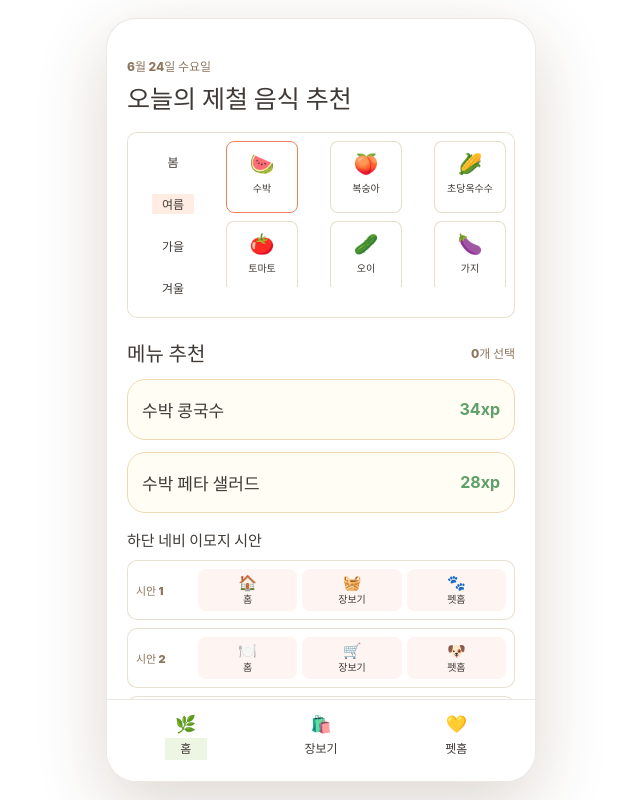
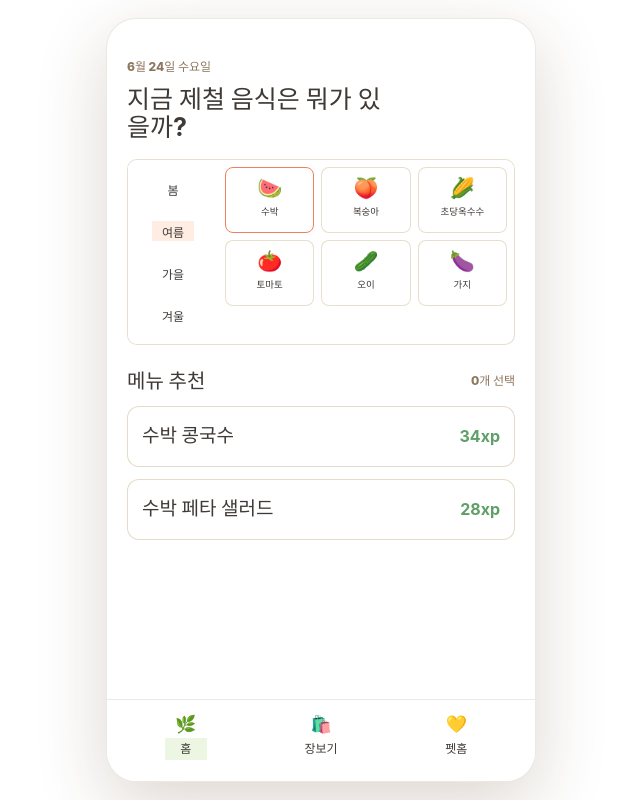
Before and after one commit to maengu86/Toss_menu, a React (Vite) app: page / in a window 1280 px wide. Shown: the whole page, without its empty margins (319-959 px from the left). Built offline with nearby package versions, Linux system fonts and the light colour scheme.

Commit message:
Apply fixed home pet and cart refinements

```diff
--- a/src/App.css
+++ b/src/App.css
@@ -509,12 +509,12 @@
 
 .season-panel-index .seasonal-grid {
   display: grid;
-  grid-template-columns: repeat(3, 72px);
-  justify-content: space-between;
+  grid-template-columns: repeat(3, minmax(0, 1fr));
+  justify-content: stretch;
   align-content: start;
-  gap: 8px;
-  max-height: 154px;
-  padding: 8px;
+  gap: 7px;
+  max-height: 146px;
+  padding: 7px;
   background: #ffffff;
   overflow-x: hidden;
   overflow-y: auto;
@@ -531,8 +531,8 @@
 .season-panel-index .seasonal-tile {
   width: 100%;
   min-width: 0;
-  height: 72px;
-  min-height: 72px;
+  height: 66px;
+  min-height: 66px;
   aspect-ratio: auto;
   align-content: center;
   gap: 4px;
@@ -629,10 +629,10 @@
 
 .seasonal-tile strong {
   color: #3f3a36;
-  min-height: 22px;
+  min-height: 20px;
   display: grid;
   place-items: center;
-  font-size: 10px;
+  font-size: 9.5px;
   line-height: 1.1;
   text-align: center;
   white-space: nowrap;
@@ -647,71 +647,6 @@
 
 .sub-directory-title {
   margin-top: 4px;
-}
-
-.compact-draft-title {
-  margin: 16px 0 10px;
-}
-
-.compact-draft-title h2 {
-  font-size: 15px;
-}
-
-.nav-emoji-drafts {
-  margin: 16px 0 18px;
-}
-
-.nav-emoji-draft-list {
-  display: grid;
-  gap: 8px;
-}
-
-.nav-emoji-draft {
-  display: grid;
-  grid-template-columns: 54px minmax(0, 1fr);
-  align-items: center;
-  gap: 8px;
-  padding: 8px;
-  border: 1px solid rgba(226, 216, 195, 0.78);
-  border-radius: 10px;
-  background: #ffffff;
-}
-
-.nav-emoji-draft > span {
-  color: #8d765e;
-  font-size: 11px;
-  font-weight: 900;
-}
-
-.nav-emoji-draft div {
-  display: grid;
-  grid-template-columns: repeat(3, minmax(0, 1fr));
-  gap: 5px;
-}
-
-.nav-emoji-draft i {
-  min-width: 0;
-  min-height: 42px;
-  display: grid;
-  place-items: center;
-  align-content: center;
-  gap: 4px;
-  border-radius: 8px;
-  background: rgba(242, 127, 91, 0.08);
-  font-style: normal;
-}
-
-.nav-emoji-draft b {
-  font-size: 15px;
-  line-height: 1;
-}
-
-.nav-emoji-draft em {
-  color: #3f3a36;
-  font-size: 10px;
-  font-style: normal;
-  font-weight: 900;
-  line-height: 1;
 }
 
 .tab-drafts {
@@ -995,12 +930,12 @@
 }
 
 .selected-menu-panel.variant-2 {
-  background: #fff8f5;
+  background: #ffffff;
 }
 
 .selected-menu-panel.variant-2 .selected-menu-shop {
-  color: #3f3a36;
-  background: #fff1eb;
+  color: #ffffff;
+  background: var(--orange);
 }
 
 .selected-menu-panel-head,
@@ -1060,9 +995,9 @@
   margin-top: 4px;
   border: 0;
   border-radius: 10px;
-  color: #3f3a36;
-  font-weight: 900;
-  background: #fff1eb;
+  color: #ffffff;
+  font-weight: 900;
+  background: var(--orange);
 }
 
 .menu-card {
@@ -1071,12 +1006,12 @@
   grid-template-columns: 1fr auto;
   gap: 12px;
   align-items: center;
-  padding: 14px;
-  border: 1px solid #efd8b4;
-  border-radius: 18px;
+  padding: 15px 14px;
+  border: 1px solid rgba(226, 216, 195, 0.9);
+  border-radius: 12px;
   color: #3e3327;
   text-align: left;
-  background: #fffdf4;
+  background: #ffffff;
   transition: transform 160ms ease, border-color 160ms ease, box-shadow 160ms ease;
 }
 
@@ -1097,7 +1032,8 @@
   display: block;
   margin: 3px 0;
   color: #3f3a36;
-  font-size: 17px;
+  font-size: 19px;
+  line-height: 1.2;
 }
 
 .menu-card p {
@@ -1462,6 +1398,7 @@
   grid-template-columns: repeat(3, 1fr);
   gap: 6px;
   position: absolute;
+  z-index: 200;
   right: 0;
   bottom: 0;
   left: 0;
@@ -1961,14 +1898,14 @@
 
 .toss-cart-orderbar {
   display: grid;
-  grid-template-columns: minmax(0, 1fr) 142px;
+  grid-template-columns: minmax(0, 1fr) 104px;
   align-items: center;
   gap: 12px;
   position: fixed;
   right: max(0px, calc((100vw - 430px) / 2));
   bottom: 101px;
   left: max(0px, calc((100vw - 430px) / 2));
-  z-index: 90;
+  z-index: 120;
   width: min(100vw, 430px);
   padding: 10px 16px;
   border-top: 1px solid rgba(229, 232, 235, 0.95);
@@ -1981,17 +1918,18 @@
   display: grid;
   gap: 4px;
   min-width: 0;
+  overflow: hidden;
 }
 
 .toss-cart-orderbar span {
   color: #8d765e;
-  font-size: 13px;
+  font-size: 12px;
   font-weight: 900;
 }
 
 .toss-cart-orderbar strong {
   color: #3f3a36;
-  font-size: 18px;
+  font-size: 17px;
   line-height: 1;
 }
 
@@ -2107,7 +2045,8 @@
 
 .toss-cart-continue {
   border-radius: 8px;
-  background: #fff1eb;
+  color: #ffffff;
+  background: var(--orange);
   box-shadow: none;
 }
 
--- a/src/App.tsx
+++ b/src/App.tsx
@@ -1,7 +1,7 @@
 import { useRef, useState } from 'react'
 import type { CSSProperties, ReactNode } from 'react'
 import './App.css'
-import PetAvatar, { PetCharacterConcepts } from './components/PetAvatar'
+import PetAvatar from './components/PetAvatar'
 import { decorItems, menus, seasonalIngredients, seasons } from './data'
 import type { DecorItem, Menu, Screen, SeasonalIngredient, SeasonKey } from './types'
 
@@ -13,14 +13,6 @@ const tossShoppingOptions = [
 const paymentOptions = ['토스페이', '카드 간편결제', '계좌 결제']
 const deliveryOptions = ['문 앞에 놓기', '직접 받을게요']
 const maxExp = 100
-
-const navEmojiDrafts = [
-  { id: 1, icons: ['🏠', '🧺', '🐾'] },
-  { id: 2, icons: ['🍽️', '🛒', '🐶'] },
-  { id: 3, icons: ['🥗', '🧾', '🏡'] },
-  { id: 4, icons: ['🍚', '🥕', '🐕'] },
-  { id: 5, icons: ['🌿', '🛍️', '💛'] },
-]
 
 type ShopStep = 'cart' | 'checkout' | 'complete'
 
@@ -268,7 +260,7 @@ function HomeScreen({
     <section className="screen" onScroll={onScrollActivity}>
       <header className="top-header">
         <p>{today}</p>
-        <h1>오늘의 제철 음식 추천</h1>
+        <h1>지금 제철 음식은 뭐가 있을까?</h1>
       </header>
 
       <div className={`season-panel season-panel-index season-${selectedSeason}`}>
@@ -325,27 +317,6 @@ function HomeScreen({
           )
         })}
       </div>
-
-      <section className="nav-emoji-drafts" aria-label="하단 네비바 이모지 시안">
-        <div className="section-title compact-draft-title">
-          <h2>하단 네비 이모지 시안</h2>
-        </div>
-        <div className="nav-emoji-draft-list">
-          {navEmojiDrafts.map((draft) => (
-            <div className="nav-emoji-draft" key={draft.id}>
-              <span>시안 {draft.id}</span>
-              <div>
-                {['홈', '장보기', '펫홈'].map((label, index) => (
-                  <i key={label}>
-                    <b aria-hidden="true">{draft.icons[index]}</b>
-                    <em>{label}</em>
-                  </i>
-                ))}
-              </div>
-            </div>
-          ))}
-        </div>
-      </section>
 
       {selectedMenus.length > 0 && (
         <div className={`selected-menu-widget ${selectedMenuOpen ? 'open' : ''}`}>
@@ -416,12 +387,6 @@ function ShoppingScreen({
 
   return (
     <section className="screen toss-screen" onScroll={onScrollActivity}>
-      <header className="toss-shopping-header">
-        <button aria-label="뒤로" type="button">‹</button>
-        <strong>토스쇼핑</strong>
-        <span>주문</span>
-      </header>
-
       <header className="compact-header toss-header">
         <span>오늘 뭐 먹지? 장보기</span>
         <h1>{step === 'complete' ? '주문 체험 완료' : '토스쇼핑에서 재료를 담아요'}</h1>
@@ -441,11 +406,6 @@ function ShoppingScreen({
 
       {step === 'cart' && (
         <>
-          <div className="toss-summary-card">
-            <span>예상 주문금액</span>
-            <strong>{formatWon(checkedPrice)}</strong>
-            <p>구매 체크 {checkedTotal}/{itemCount}</p>
-          </div>
           <div className="toss-menu-list">
             {selectedMenus.length === 0 && <p className="empty">홈에서 메뉴를 먼저 선택해주세요.</p>}
             {selectedMenus.map((menu) => {
@@ -493,7 +453,7 @@ function ShoppingScreen({
               <strong>{formatWon(checkedPrice)}</strong>
             </div>
             <button className="toss-primary toss-cart-continue" disabled={!canContinue} onClick={() => onSetStep('checkout')} type="button">
-              토스쇼핑 주문서로 계속하기
+              주문하기
             </button>
           </div>
         </>
@@ -673,7 +633,6 @@ function PetHomeScreen({
               </button>
             ))}
           </div>
-          <PetCharacterConcepts />
         </section>
       )}
 
--- a/src/components/PetAvatar.tsx
+++ b/src/components/PetAvatar.tsx
@@ -44,48 +44,59 @@ function PetAvatar({
     <div className={`pet-stage pet-dress-stage ${stageClass}`}>
       <svg className="pet-svg dress-pet soft-pet" viewBox="0 0 260 260" role="img" aria-label="먹보 펫">
         <defs>
+          {/* Character palette: 시안 3번 기준입니다. stopColor만 바꾸면 몸 전체 톤을 쉽게 조정할 수 있습니다. */}
           <linearGradient id="mukboBody" x1="70" x2="190" y1="42" y2="218" gradientUnits="userSpaceOnUse">
-            <stop stopColor="#fffdf5" />
-            <stop offset="0.55" stopColor="#fff0cf" />
-            <stop offset="1" stopColor="#ffd79a" />
+            <stop stopColor="#fff3ec" />
+            <stop offset="0.55" stopColor="#f7d7c4" />
+            <stop offset="1" stopColor="#eec2ad" />
           </linearGradient>
-          <linearGradient id="mukboEar" x1="55" x2="92" y1="76" y2="118" gradientUnits="userSpaceOnUse">
-            <stop stopColor="#ffe2b5" />
-            <stop offset="1" stopColor="#ffba80" />
+          <linearGradient id="mukboEar" x1="55" x2="92" y1="40" y2="132" gradientUnits="userSpaceOnUse">
+            <stop stopColor="#f0cde8" />
+            <stop offset="1" stopColor="#d7a9e5" />
           </linearGradient>
         </defs>
 
         <ellipse cx="130" cy="230" rx="66" ry="13" fill="#7b5835" opacity="0.12" />
 
-        <path d="M78 98c-18-20-38-19-49 1 17 0 31 10 43 26z" fill="url(#mukboEar)" stroke="#6f5a45" strokeWidth="5" strokeLinejoin="round" />
-        <path d="M182 98c18-20 38-19 49 1-17 0-31 10-43 26z" fill="url(#mukboEar)" stroke="#6f5a45" strokeWidth="5" strokeLinejoin="round" />
-
+        {/* Z-order guide: SVG는 아래 코드가 먼저 뒤에 깔립니다. 몸통/팔을 먼저 그리고 얼굴을 나중에 그려 얼굴이 가려지지 않게 합니다. */}
+        {/* Body: 3등신 비율의 몸통입니다. d 경로의 숫자를 바꾸면 키, 몸통 폭, 다리 길이를 수정할 수 있습니다. */}
         <path
-          d="M58 132c0-54 30-91 72-91s72 37 72 91c0 61-28 96-72 96s-72-35-72-96z"
+          d="M78 135c6-36 28-56 52-56s46 20 52 56l12 82H66z"
           fill="url(#mukboBody)"
           stroke="#6f5a45"
           strokeWidth="6"
           strokeLinejoin="round"
         />
-        <path d="M83 163c8 33 25 49 47 49s39-16 47-49c-11 13-27 20-47 20s-36-7-47-20z" fill="#fffaf0" opacity="0.78" />
+        <path d="M88 155h84l-10 52h-64z" fill="#fff8f5" opacity="0.9" />
+        <text x="130" y="190" textAnchor="middle" fill="#7e887f" fontSize="11" fontWeight="900">MUKBO</text>
 
-        <path d="M72 166c-15 7-23 19-21 31 14 3 27-6 34-25z" fill="#ffe0ad" stroke="#6f5a45" strokeWidth="5" strokeLinecap="round" />
-        <path d="M188 166c15 7 23 19 21 31-14 3-27-6-34-25z" fill="#ffe0ad" stroke="#6f5a45" strokeWidth="5" strokeLinecap="round" />
-        <path d="M104 222c-12 6-11 17 2 20 10-1 17-7 19-17z" fill="#ffd79a" stroke="#6f5a45" strokeWidth="5" strokeLinecap="round" />
-        <path d="M156 222c12 6 11 17-2 20-10-1-17-7-19-17z" fill="#ffd79a" stroke="#6f5a45" strokeWidth="5" strokeLinecap="round" />
+        {/* Arms/feet: 얼굴보다 뒤쪽에 있어야 해서 머리보다 먼저 렌더링합니다. */}
+        <path d="M82 158c-24 9-34 25-27 42 18 0 31-12 40-33z" fill="url(#mukboEar)" stroke="#6f5a45" strokeWidth="5" strokeLinecap="round" />
+        <path d="M178 158c24 9 34 25 27 42-18 0-31-12-40-33z" fill="url(#mukboEar)" stroke="#6f5a45" strokeWidth="5" strokeLinecap="round" />
+        <path d="M96 218c-13 6-13 18 2 22 11 0 18-6 21-17z" fill="#d7a9e5" stroke="#6f5a45" strokeWidth="5" strokeLinecap="round" />
+        <path d="M164 218c13 6 13 18-2 22-11 0-18-6-21-17z" fill="#d7a9e5" stroke="#6f5a45" strokeWidth="5" strokeLinecap="round" />
 
-        <circle cx="101" cy="112" r="8" fill="#3f3a36" />
-        <circle cx="159" cy="112" r="8" fill="#3f3a36" />
-        <circle cx="98" cy="109" r="2.5" fill="#ffffff" />
-        <circle cx="156" cy="109" r="2.5" fill="#ffffff" />
-        <ellipse cx="85" cy="133" rx="11" ry="8" fill="#f3a4a0" opacity="0.72" />
-        <ellipse cx="175" cy="133" rx="11" ry="8" fill="#f3a4a0" opacity="0.72" />
-        <path d="M124 124c4 4 8 4 12 0" fill="none" stroke="#d49836" strokeWidth="5" strokeLinecap="round" />
-        <path d="M111 144c12 7 26 7 38 0" fill="none" stroke="#3f3a36" strokeWidth="5" strokeLinecap="round" />
+        {/* Ears/head: 시안 3번의 물방울 귀입니다. 귀 모양은 M/C 좌표를 조절해서 바꿀 수 있습니다. */}
+        <path d="M78 91c-31-18-40-48-22-69 28 10 40 35 34 68z" fill="url(#mukboEar)" stroke="#6f5a45" strokeWidth="5" strokeLinejoin="round" />
+        <path d="M182 91c31-18 40-48 22-69-28 10-40 35-34 68z" fill="url(#mukboEar)" stroke="#6f5a45" strokeWidth="5" strokeLinejoin="round" />
+        <path
+          d="M58 95c0-43 32-72 72-72s72 29 72 72c0 45-30 74-72 74s-72-29-72-74z"
+          fill="url(#mukboBody)"
+          stroke="#6f5a45"
+          strokeWidth="6"
+          strokeLinejoin="round"
+        />
+        <path d="M86 120c16 18 72 18 88 0 3 25-16 42-44 42s-47-17-44-42z" fill="#ffffff" opacity="0.36" />
 
-        <path d="M93 168h74l-7 42h-60z" fill="#fff8ed" stroke="#6f5a45" strokeWidth="4" />
-        <path d="M103 180h54" stroke="#e6d5bd" strokeWidth="4" strokeLinecap="round" />
-        <text x="130" y="198" textAnchor="middle" fill="#7e887f" fontSize="11" fontWeight="900">MUKBO</text>
+        {/* Face: 눈(cx/cy), 볼(ellipse), 입(path)을 바꾸면 표정을 수정할 수 있습니다. */}
+        <circle cx="103" cy="89" r="8" fill="#3f3a36" />
+        <circle cx="157" cy="89" r="8" fill="#3f3a36" />
+        <circle cx="100" cy="86" r="2.5" fill="#ffffff" />
+        <circle cx="154" cy="86" r="2.5" fill="#ffffff" />
+        <ellipse cx="87" cy="111" rx="11" ry="8" fill="#f3a4a0" opacity="0.62" />
+        <ellipse cx="173" cy="111" rx="11" ry="8" fill="#f3a4a0" opacity="0.62" />
+        <path d="M124 103c4 4 8 4 12 0" fill="none" stroke="#b884a2" strokeWidth="5" strokeLinecap="round" />
+        <path d="M113 124c11 8 23 8 34 0" fill="none" stroke="#3f3a36" strokeWidth="5" strokeLinecap="round" />
 
         {hasScarf && (
           <>
@@ -201,69 +212,4 @@ function AccessoryMandarin() {
   )
 }
 
-const characterConcepts = [
-  { id: 1, name: '시안 1', body: '#ffdca8', accent: '#f28b66', ear: 'round' },
-  { id: 2, name: '시안 2', body: '#fff1c8', accent: '#8fc8a0', ear: 'leaf' },
-  { id: 3, name: '시안 3', body: '#f7d7c4', accent: '#d7a9e5', ear: 'drop' },
-  { id: 4, name: '시안 4', body: '#d9edf7', accent: '#f2b66d', ear: 'round' },
-  { id: 5, name: '시안 5', body: '#f4e2bc', accent: '#7eb7a0', ear: 'leaf' },
-]
-
-export function PetCharacterConcepts() {
-  return (
-    <section className="pet-character-concepts" aria-label="3등신 캐릭터 시안">
-      <div className="section-title compact-draft-title">
-        <h2>3등신 캐릭터 시안</h2>
-      </div>
-      <div className="pet-character-concept-grid">
-        {characterConcepts.map((concept) => (
-          <article className="pet-character-concept" key={concept.id}>
-            <ConceptAvatar concept={concept} />
-            <strong>{concept.name}</strong>
-          </article>
-        ))}
-      </div>
-    </section>
-  )
-}
-
-function ConceptAvatar({ concept }: { concept: (typeof characterConcepts)[number] }) {
-  return (
-    <svg viewBox="0 0 140 170" role="img" aria-label={`${concept.name} 캐릭터`}>
-      <ellipse cx="70" cy="157" rx="39" ry="8" fill="#3f3a36" opacity="0.1" />
-      <path d="M45 110c-16 6-22 17-17 27 12 0 21-8 26-22z" fill={concept.accent} stroke="#6f5a45" strokeWidth="4" strokeLinecap="round" />
-      <path d="M95 110c16 6 22 17 17 27-12 0-21-8-26-22z" fill={concept.accent} stroke="#6f5a45" strokeWidth="4" strokeLinecap="round" />
-      <path d="M43 104c3-22 17-34 27-34s24 12 27 34l5 40H38z" fill={concept.body} stroke="#6f5a45" strokeWidth="4" />
-      <path d="M49 114h42l-5 25H54z" fill="#fff8f5" opacity="0.9" />
-      <path d="M51 144c-8 4-8 12 1 15 8 0 13-4 15-12z" fill={concept.accent} stroke="#6f5a45" strokeWidth="4" strokeLinecap="round" />
-      <path d="M89 144c8 4 8 12-1 15-8 0-13-4-15-12z" fill={concept.accent} stroke="#6f5a45" strokeWidth="4" strokeLinecap="round" />
-      {concept.ear === 'leaf' && (
-        <>
-          <path d="M39 45c-18-14-21-31-8-39 13 9 18 23 15 42z" fill={concept.accent} />
-          <path d="M101 45c18-14 21-31 8-39-13 9-18 23-15 42z" fill={concept.accent} />
-        </>
-      )}
-      {concept.ear === 'drop' && (
-        <>
-          <path d="M42 48c-18-10-23-27-13-39 16 6 22 20 20 39z" fill={concept.accent} />
-          <path d="M98 48c18-10 23-27 13-39-16 6-22 20-20 39z" fill={concept.accent} />
-        </>
-      )}
-      {concept.ear === 'round' && (
-        <>
-          <circle cx="37" cy="43" r="18" fill={concept.accent} />
-          <circle cx="103" cy="43" r="18" fill={concept.accent} />
-        </>
-      )}
-      <circle cx="70" cy="56" r="42" fill={concept.body} stroke="#6f5a45" strokeWidth="4" />
-      <path d="M48 78c12 12 32 12 44 0 2 15-8 26-22 26S46 93 48 78z" fill="#ffffff" opacity="0.35" />
-      <ellipse cx="54" cy="64" rx="7" ry="9" fill="#3f3a36" />
-      <ellipse cx="86" cy="64" rx="7" ry="9" fill="#3f3a36" />
-      <circle cx="52" cy="61" r="2" fill="#ffffff" />
-      <circle cx="84" cy="61" r="2" fill="#ffffff" />
-      <path d="M62 77c5 5 11 5 16 0" fill="none" stroke="#3f3a36" strokeWidth="4" strokeLinecap="round" />
-    </svg>
-  )
-}
-
 export default PetAvatar
```
